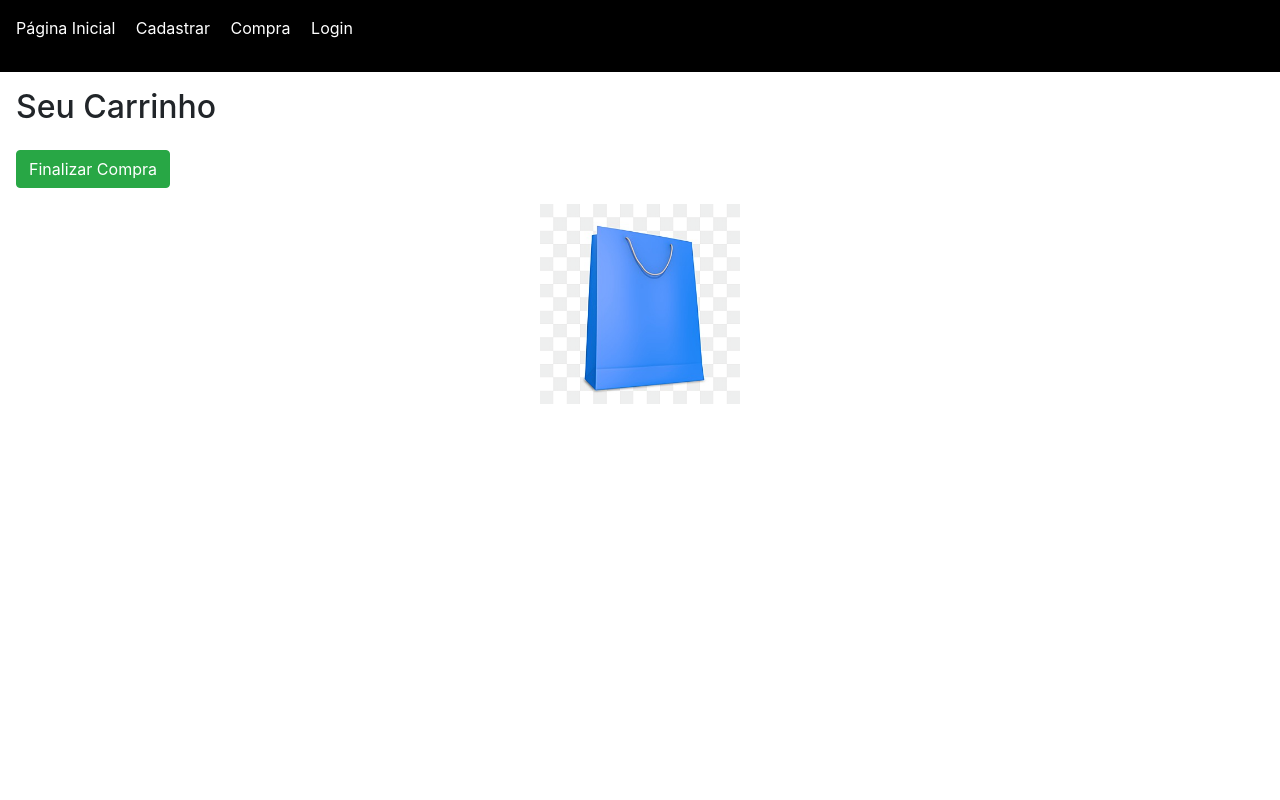
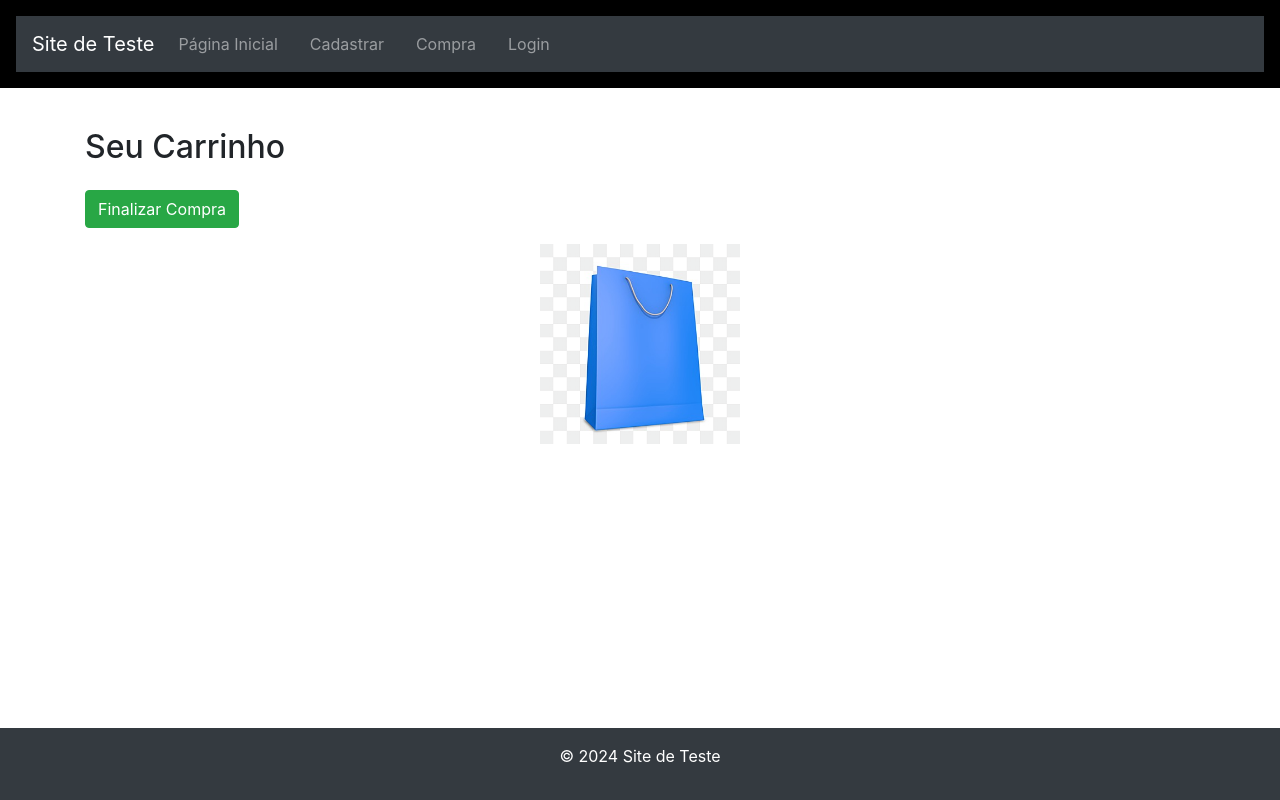
Before and after one commit to Rai-Pereira/pixel-test, a plain HTML site: page purchase.html in a window 1280 px wide. Drawn offline with nearby package versions, Linux system fonts and the light colour scheme.

Commit message:
Update purchase.html

```diff
--- a/purchase.html
+++ b/purchase.html
@@ -6,9 +6,7 @@
     <title>Compra</title>
     <link rel="stylesheet" href="style.css">
     <link rel="stylesheet" href="cart.js">
-    <link rel="stylesheet" href="#">
     <link rel="stylesheet" href="https://stackpath.bootstrapcdn.com/bootstrap/4.5.2/css/bootstrap.min.css">
-      <!-- Meta Pixel Code -->
     <script>
         !function(f,b,e,v,n,t,s)
         {if(f.fbq)return;n=f.fbq=function(){n.callMethod?
@@ -28,16 +26,30 @@ src="https://www.facebook.com/tr?id=3243382882462185&ev=PageView&noscript=1"
 </head>
 <body>
     <header>
-        <nav>
-            <ul>
-                <li><a href="index.html">Página Inicial</a></li>
-                <li><a href="register.html">Cadastrar</a></li>
-                <li><a href="purchase.html">Compra</a></li>
-                <li><a href="login.html">Login</a></li>
+        <nav class="navbar navbar-expand-lg navbar-dark bg-dark">
+            <a class="navbar-brand" href="#">Site de Teste</a>
+            <button class="navbar-toggler" type="button" data-toggle="collapse" data-target="#navbarNav" aria-controls="navbarNav" aria-expanded="false" aria-label="Toggle navigation">
+                <span class="navbar-toggler-icon"></span>
+            </button>
+            <div class="collapse navbar-collapse" id="navbarNav">
+                <ul class="navbar-nav">
+                    <li class="nav-item">
+                        <a class="nav-link" href="index.html">Página Inicial</a>
+                    </li>
+                    <li class="nav-item">
+                        <a class="nav-link" href="register.html">Cadastrar</a>
+                    </li>
+                    <li class="nav-item">
+                        <a class="nav-link" href="purchase.html">Compra</a>
+                    </li>
+                    <li class="nav-item">
+                        <a class="nav-link" href="login.html">Login</a>
+                    </li>
                 </ul>
+            </div>
         </nav>
     </header>
-    <main>
+    <main class="container mt-4">
         <h2>Seu Carrinho</h2>
         <div id="cart-container">
             <ul id="cart-items" class="list-group">
@@ -55,6 +67,9 @@ src="https://www.facebook.com/tr?id=3243382882462185&ev=PageView&noscript=1"
             <img src="assets/empty-bag.png" alt="Sacola Vazia" width="200">
         </div>
     </main>
+    <footer class="bg-dark text-white text-center py-3">
+        <p>&copy; 2024 Site de Teste</p>
+    </footer>
     <script src="script.js"></script>
     <script src="cart.js"></script>
     <script src="https://code.jquery.com/jquery-3.5.1.slim.min.js"></script>
```
Lines whose indentation alone changed are shown as unchanged.
